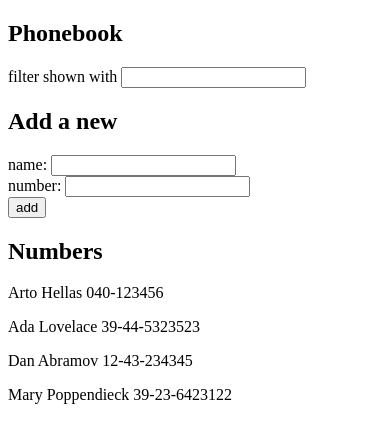
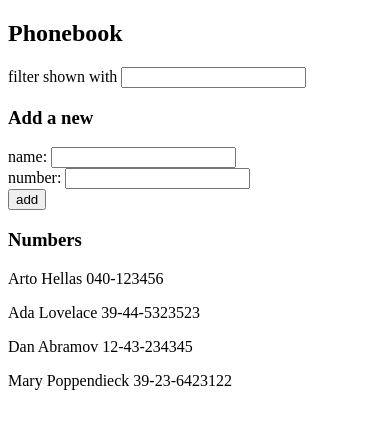
Before and after one commit to spzj/full-stack-open, a React (Vite) app in the folder Part 2 - Communicating with server/phonebook/: page / in a window 390 px wide. Shown: the top 442 px of the page. Built offline with nearby package versions, Linux system fonts and the light colour scheme.

Commit message:
refactor(phonebook): split into 3 additional components
exercise 2.10

```diff
--- a/Part 2 - Communicating with server/phonebook/src/App.jsx
+++ b/Part 2 - Communicating with server/phonebook/src/App.jsx
@@ -1,4 +1,7 @@
 import { useState } from "react";
+import Filter from "./components/Filter";
+import PersonForm from "./components/PersonForm";
+import Persons from "./components/Persons";
 
 const App = () => {
   const [persons, setPersons] = useState([
@@ -71,7 +74,7 @@ const App = () => {
     setFilteredPersons(filteredPersons);
   };
 
-  const handlePersonChange = (event) => {
+  const handleNameChange = (event) => {
     setNewName(event.target.value);
   };
 
@@ -82,28 +85,17 @@ const App = () => {
   return (
     <div>
       <h2>Phonebook</h2>
-      <div>
-        filter shown with {" "}
-        <input value={newSearch} onChange={handleSearchChange} />
-      </div>
-      <h2>Add a new</h2>
-      <form onSubmit={addPerson}>
-        <div>
-          name: <input value={newName} onChange={handlePersonChange} />
-        </div>
-        <div>
-          number: <input value={newNumber} onChange={handleNumberChange} />
-        </div>
-        <div>
-          <button type="submit">add</button>
-        </div>
-      </form>
-      <h2>Numbers</h2>
-      {filteredPersons.map((p) => (
-        <p key={p.id}>
-          {p.name} {p.number}
-        </p>
-      ))}
+      <Filter newSearch={newSearch} handleSearchChange={handleSearchChange} />
+      <h3>Add a new</h3>
+      <PersonForm
+        addPerson={addPerson}
+        newName={newName}
+        handleNameChange={handleNameChange}
+        newNumber={newNumber}
+        handleNumberChange={handleNumberChange}
+      />
+      <h3>Numbers</h3>
+      <Persons filteredPersons={filteredPersons} />
     </div>
   );
 };
--- /dev/null
+++ b/Part 2 - Communicating with server/phonebook/src/components/Filter.jsx
@@ -0,0 +1,10 @@
+const Filter = ({ newSearch, handleSearchChange }) => {
+  return (
+    <div>
+      filter shown with{" "}
+      <input value={newSearch} onChange={handleSearchChange} />
+    </div>
+  );
+};
+
+export default Filter;
--- /dev/null
+++ b/Part 2 - Communicating with server/phonebook/src/components/PersonForm.jsx
@@ -0,0 +1,23 @@
+const PersonForm = ({
+  addPerson,
+  newName,
+  handleNameChange,
+  newNumber,
+  handleNumberChange,
+}) => {
+  return (
+    <form onSubmit={addPerson}>
+      <div>
+        name: <input value={newName} onChange={handleNameChange} />
+      </div>
+      <div>
+        number: <input value={newNumber} onChange={handleNumberChange} />
+      </div>
+      <div>
+        <button type="submit">add</button>
+      </div>
+    </form>
+  );
+};
+
+export default PersonForm;
--- /dev/null
+++ b/Part 2 - Communicating with server/phonebook/src/components/Persons.jsx
@@ -0,0 +1,13 @@
+const Persons = ({ filteredPersons }) => {
+  return (
+    <div>
+      {filteredPersons.map((p) => (
+        <p key={p.id}>
+          {p.name} {p.number}
+        </p>
+      ))}
+    </div>
+  );
+};
+
+export default Persons;
```
